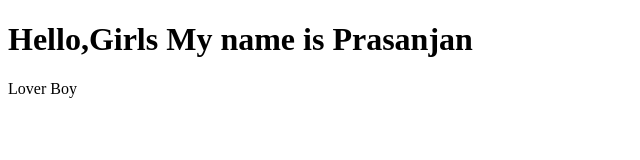
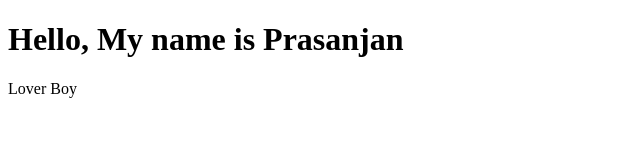
Before and after one commit to prasanjanbiswal/prasanjan, a plain HTML site: page index.html in a window 1280 px wide. Shown: the whole page, without its empty margins (0-640 px from the left). Drawn offline with Linux system fonts and the light colour scheme.

Commit message:
Update index.html

```diff
--- a/index.html
+++ b/index.html
@@ -6,7 +6,7 @@
     <title>Document</title>
 </head>
 <body>
-    <h1>Hello,Girls My name is Prasanjan</h1>
+    <h1>Hello, My name is Prasanjan</h1>
     <p>Lover Boy</p>
 </body>
 </html>
```
